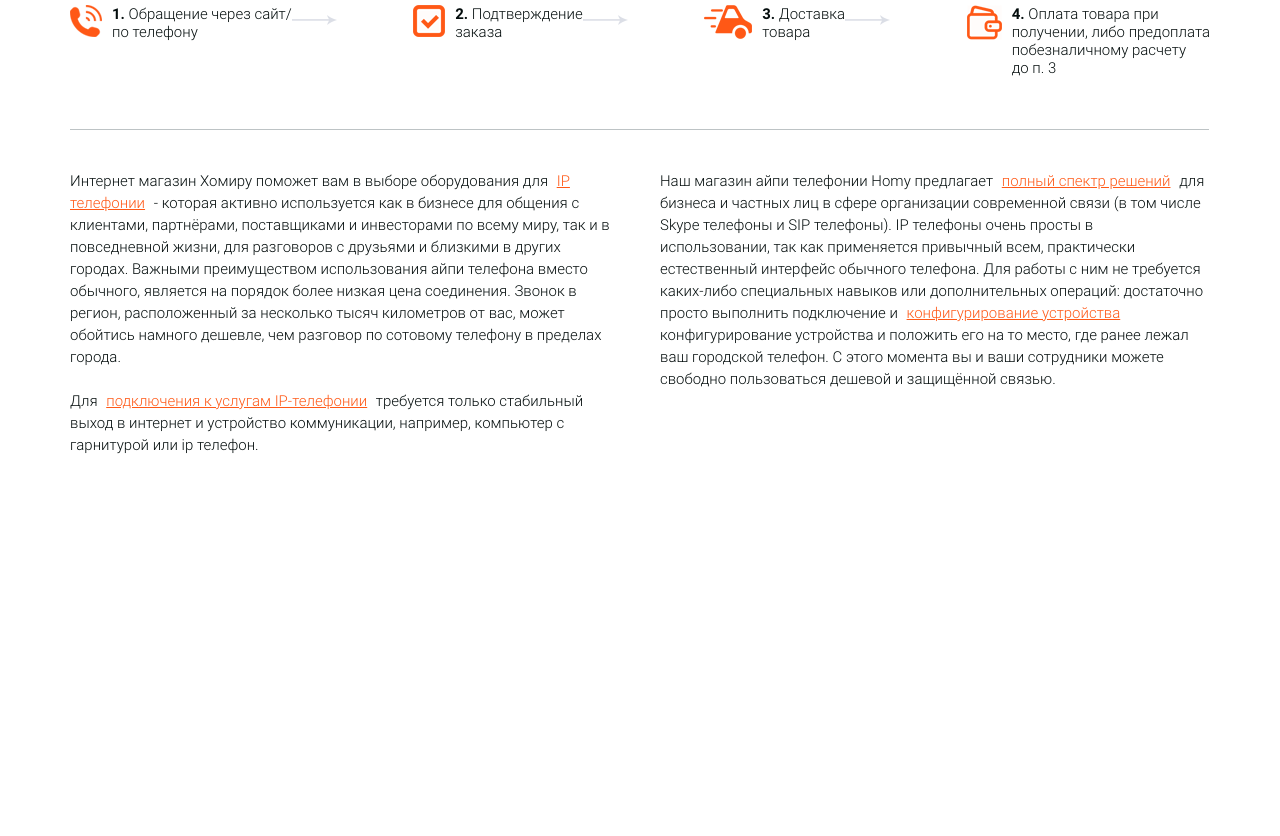
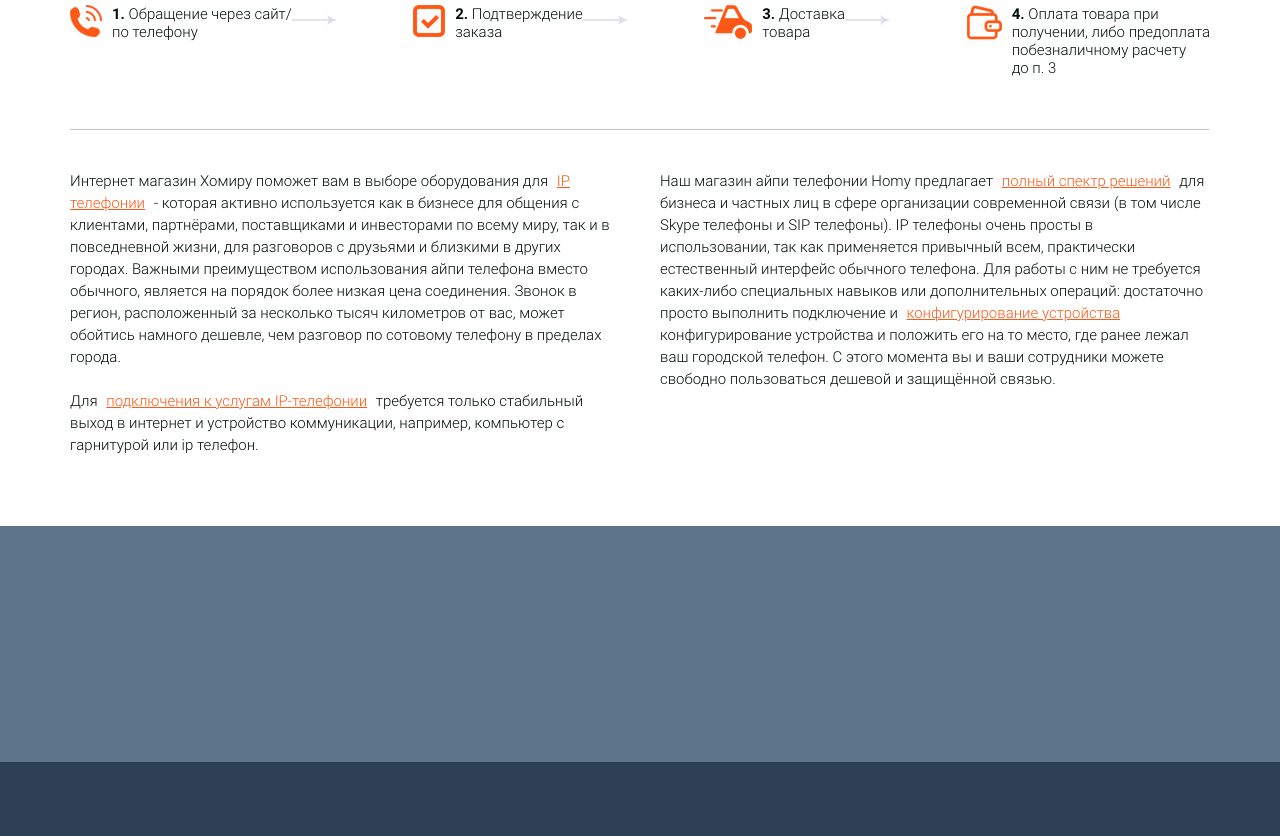
Before and after one commit to AsgurDjons/testovoe, a website: page src/index.html in a window 1280 px wide. Shown: the part 4527-5363 px from the top of the page. Before the commit the page ends 5053 px from the top, so only its background shows below. Drawn offline with Linux system fonts and the light colour scheme.

Commit message:
footer block
add boacgraund-color

```diff
--- a/src/index.html
+++ b/src/index.html
@@ -1175,7 +1175,18 @@
             </div>
         </div>
     </section>
+    <footer class="footer">
+        <div class="footer__bg-1">
+            <div class="container">
 
+            </div>
+        </div>
+        <div class="footer__bg-2">
+            <div class="container">
+
+            </div>
+        </div>
+    </footer>
     <script src="js/tiny.js"></script>
     <script src="js/script.js"></script>
 </body>
--- /dev/null
+++ b/src/sass/blocks/_footer.scss
@@ -0,0 +1,12 @@
+.footer {
+    &__bg-1 {
+        width: 100%;
+        height: 236px;
+        background-color: #5c7489;
+    }
+    &__bg-2 {
+        width: 100%;
+        height: 74px;
+        background-color: #2c3f53;
+    }
+}
--- a/src/sass/style.scss
+++ b/src/sass/style.scss
@@ -18,3 +18,4 @@ body {
 @import './blocks/goods-sale';
 @import './blocks/shop';
 @import './blocks/worck';
+@import './blocks/footer';
```
Also changed, not shown: src/css/style.min.css.
